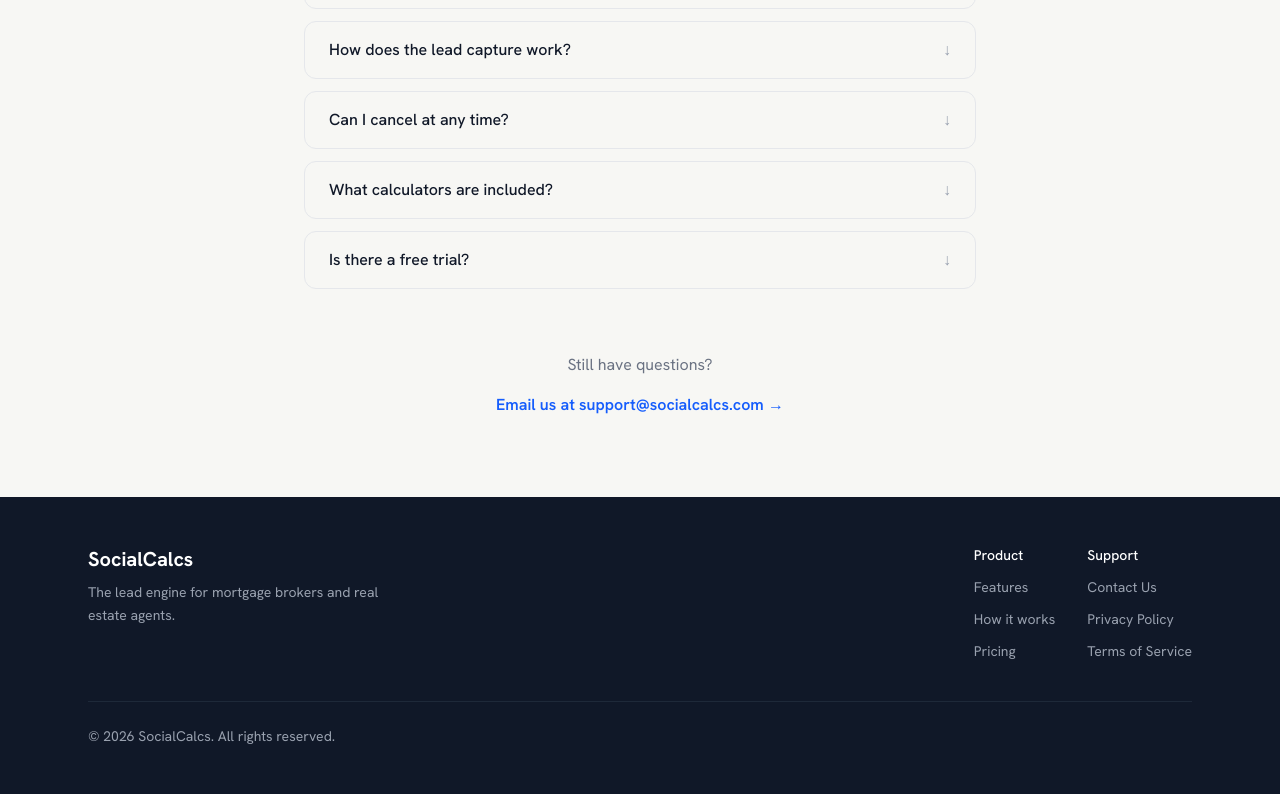
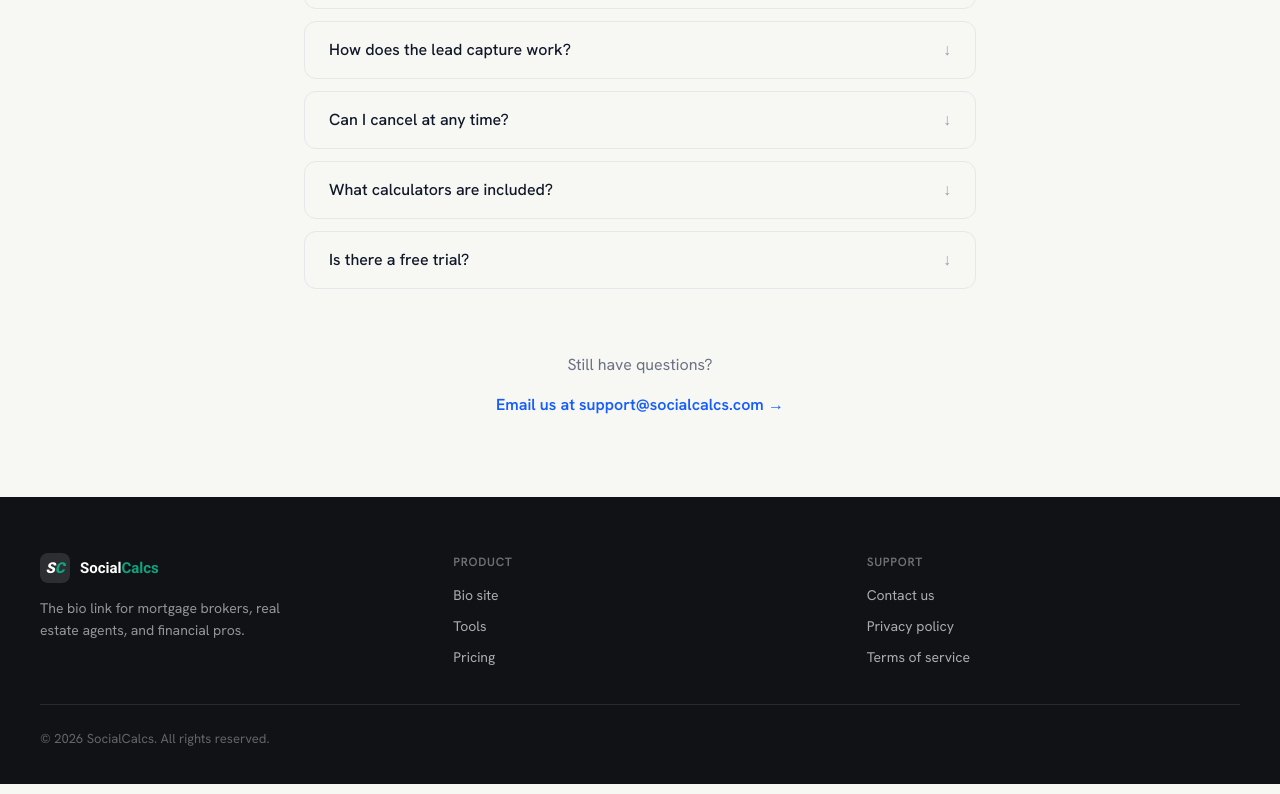
Before and after one commit to thefailvlog-netizen/socialcalcs-marketing, a Next.js app: page /pricing in a window 1280 px wide. Shown: the part 1104-1898 px from the top of the page. Built offline with nearby package versions, Linux system fonts and the light colour scheme; no server answers.

Commit message:
feat: rebuild footer with 3-col grid, dark bg, product + support links

```diff
--- a/components/footer.tsx
+++ b/components/footer.tsx
@@ -2,37 +2,102 @@ import Link from 'next/link'
 
 export function Footer() {
   return (
-    <footer className="bg-gray-900 text-gray-400 py-12">
-      <div className="max-w-6xl mx-auto px-6">
-        <div className="flex flex-col md:flex-row justify-between gap-8 mb-10">
-          {/* Brand */}
-          <div>
-            <div className="font-bold text-xl text-white mb-2">SocialCalcs</div>
-            <p className="text-sm max-w-xs leading-relaxed">
-              The lead engine for mortgage brokers and real estate agents.
-            </p>
+    <footer style={{ background: 'var(--dark)', color: '#fff', padding: '56px 32px 36px' }}>
+      <div
+        style={{
+          maxWidth: 1200,
+          margin: '0 auto',
+          display: 'grid',
+          gridTemplateColumns: 'repeat(auto-fit, minmax(220px, 1fr))',
+          gap: 40,
+        }}
+      >
+        {/* Col 1: Logo + tagline */}
+        <div>
+          <div style={{ display: 'flex', alignItems: 'center', gap: 10, marginBottom: 14 }}>
+            <div
+              style={{
+                width: 30,
+                height: 30,
+                borderRadius: 8,
+                background: 'rgba(255,255,255,0.12)',
+                display: 'flex',
+                alignItems: 'center',
+                justifyContent: 'center',
+                fontSize: 15,
+                fontFamily: 'var(--font-roboto), serif',
+                fontWeight: 900,
+                fontStyle: 'italic',
+              }}
+            >
+              <span style={{ color: '#fff' }}>S</span>
+              <span style={{ color: 'var(--accent)' }}>C</span>
+            </div>
+            <span
+              style={{
+                fontFamily: 'var(--font-roboto), serif',
+                fontWeight: 700,
+                fontSize: 15,
+                color: '#fff',
+              }}
+            >
+              Social<span style={{ color: 'var(--accent)' }}>Calcs</span>
+            </span>
           </div>
+          <p style={{ fontSize: 14, color: 'rgba(255,255,255,0.55)', lineHeight: 1.6, maxWidth: 260 }}>
+            The bio link for mortgage brokers, real estate agents, and financial pros.
+          </p>
+        </div>
 
-          {/* Links */}
-          <div className="flex flex-col sm:flex-row gap-8 text-sm">
-            <div className="flex flex-col gap-3">
-              <span className="text-white font-medium">Product</span>
-              <Link href="/#features" className="hover:text-white transition-colors">Features</Link>
-              <Link href="/#how-it-works" className="hover:text-white transition-colors">How it works</Link>
-              <Link href="/pricing" className="hover:text-white transition-colors">Pricing</Link>
-            </div>
-            <div className="flex flex-col gap-3">
-              <span className="text-white font-medium">Support</span>
-              <a href="mailto:support@socialcalcs.com" className="hover:text-white transition-colors">Contact Us</a>
-              <Link href="/privacy" className="hover:text-white transition-colors">Privacy Policy</Link>
-              <Link href="/terms" className="hover:text-white transition-colors">Terms of Service</Link>
-            </div>
+        {/* Col 2: Product */}
+        <div>
+          <p style={{ fontSize: 12, fontWeight: 600, letterSpacing: '0.06em', textTransform: 'uppercase', color: 'rgba(255,255,255,0.4)', marginBottom: 14 }}>
+            Product
+          </p>
+          <div style={{ display: 'flex', flexDirection: 'column', gap: 10 }}>
+            {[
+              { label: 'Bio site', href: '/#bio' },
+              { label: 'Tools', href: '/#tools' },
+              { label: 'Pricing', href: '/pricing' },
+            ].map(({ label, href }) => (
+              <Link key={label} href={href} style={{ fontSize: 14, color: 'rgba(255,255,255,0.65)', textDecoration: 'none' }}>
+                {label}
+              </Link>
+            ))}
           </div>
         </div>
 
-        <div className="border-t border-gray-800 pt-6 text-sm text-center md:text-left">
-          © {new Date().getFullYear()} SocialCalcs. All rights reserved.
+        {/* Col 3: Support */}
+        <div>
+          <p style={{ fontSize: 12, fontWeight: 600, letterSpacing: '0.06em', textTransform: 'uppercase', color: 'rgba(255,255,255,0.4)', marginBottom: 14 }}>
+            Support
+          </p>
+          <div style={{ display: 'flex', flexDirection: 'column', gap: 10 }}>
+            {[
+              { label: 'Contact us', href: 'mailto:support@socialcalcs.com' },
+              { label: 'Privacy policy', href: '/privacy' },
+              { label: 'Terms of service', href: '/terms' },
+            ].map(({ label, href }) => (
+              <a key={label} href={href} style={{ fontSize: 14, color: 'rgba(255,255,255,0.65)', textDecoration: 'none' }}>
+                {label}
+              </a>
+            ))}
+          </div>
         </div>
+      </div>
+
+      {/* Bottom bar */}
+      <div
+        style={{
+          maxWidth: 1200,
+          margin: '36px auto 0',
+          paddingTop: 24,
+          borderTop: '1px solid rgba(255,255,255,0.1)',
+          fontSize: 13,
+          color: 'rgba(255,255,255,0.35)',
+        }}
+      >
+        © 2026 SocialCalcs. All rights reserved.
       </div>
     </footer>
   )
```
